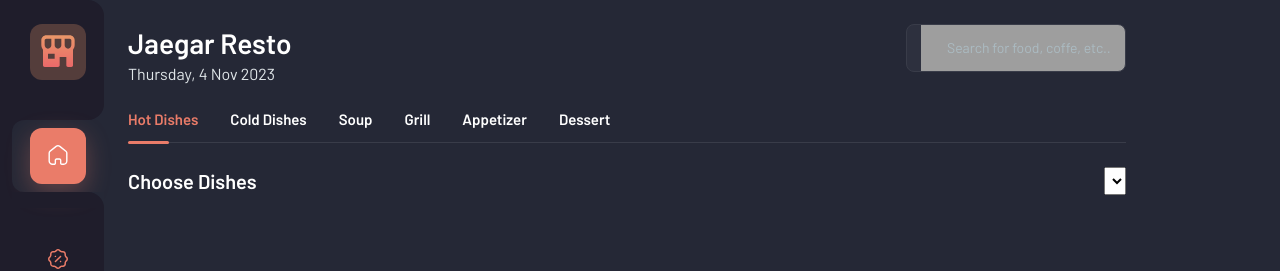
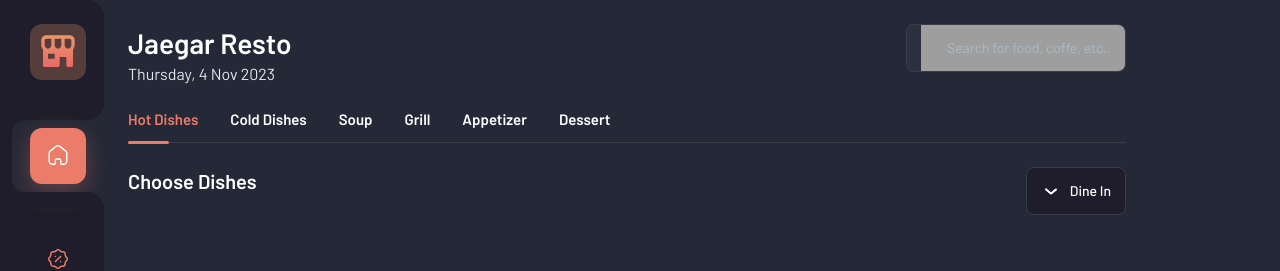
Before and after one commit to alexvarko/food-pos, a Vue app: page / in a window 1280 px wide. Shown: the top 271 px of the page. Built offline with nearby package versions, Linux system fonts and the light colour scheme; grey boxes are pictures that could not be loaded.

Commit message:
Add dishes chooser div

```diff
--- a/src/App.vue
+++ b/src/App.vue
@@ -11,7 +11,7 @@ import Home from './pages/Home.vue'
 </template>
 
 <style scoped>
-@import url('https://fonts.googleapis.com/css2?family=Barlow:wght@400;600&display=swap');
+@import url('https://fonts.googleapis.com/css2?family=Barlow:wght@400;500;600&display=swap');
 
 .app-container{
   display: flex;
--- a/src/components/Dishes.vue
+++ b/src/components/Dishes.vue
@@ -1,29 +1,66 @@
 
 <script setup>
-import {ref} from 'vue'
-const test = ref(['dsad', 'dsd'])
+import { ref } from 'vue'
+const selected = ref('')
+
 </script>
 
 <template>
     <div class="dish-chooser">
         <h2 class="title">Choose Dishes</h2>
-        <select  name="" id=""></select>
+        <select v-model="selected" class="selection">
+            <option enabled value="">Dine In</option>
+            <option>Dine Out</option>
+            <option>Drinks</option>
+        </select>
     </div>
 </template>
 
 <style scoped>
-.dish-chooser{
+.dish-chooser {
     display: flex;
     justify-content: space-between;
 
 }
-.title{
+
+.title {
     color: var(--white);
-font-family: Barlow;
-font-size: 20px;
-font-style: normal;
-font-weight: 600;
-line-height: 140%; /* 28px */
+    font-family: Barlow;
+    font-size: 20px;
+    font-style: normal;
+    font-weight: 600;
+    line-height: 140%;
 }
 
+.selection {
+    display: inline-flex;
+    padding: 14px;
+    align-items: center;
+    gap: 10px;
+    border-radius: 8px;
+    border: 1px solid #393C49;
+    background: #1F1D2B;
+    color: var(--white);
+    font-family: 'Barlow';
+    font-size: 14px;
+    font-style: normal;
+    font-weight: 500;
+    line-height: 130%;
+    width: 100px;
+    direction: rtl;
+    appearance: none;
+    background-image: url(../../static/header/arrow-down.svg);
+    background-size:
+        20px 20px,
+        20px 20px;
+    background-position:
+        calc(14px),
+        calc(14px),
+        100% 0;
+    background-repeat: no-repeat;
+}
+
+select.selection:focus {
+   outline: none;
+}
 </style>
```
Also changed, not shown: dishes.json (added, +112 -0 lines), static/header/arrow-down.svg (added).
